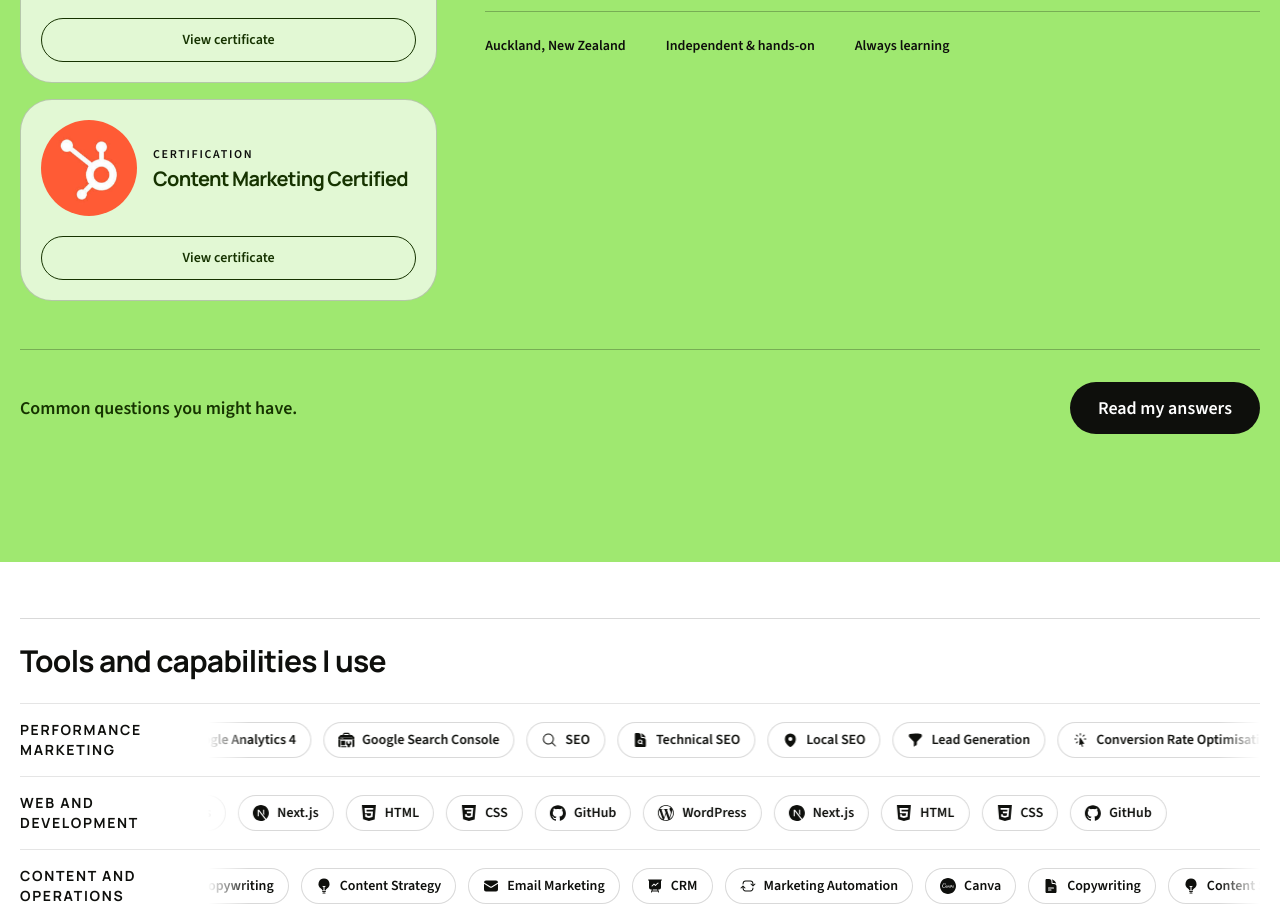
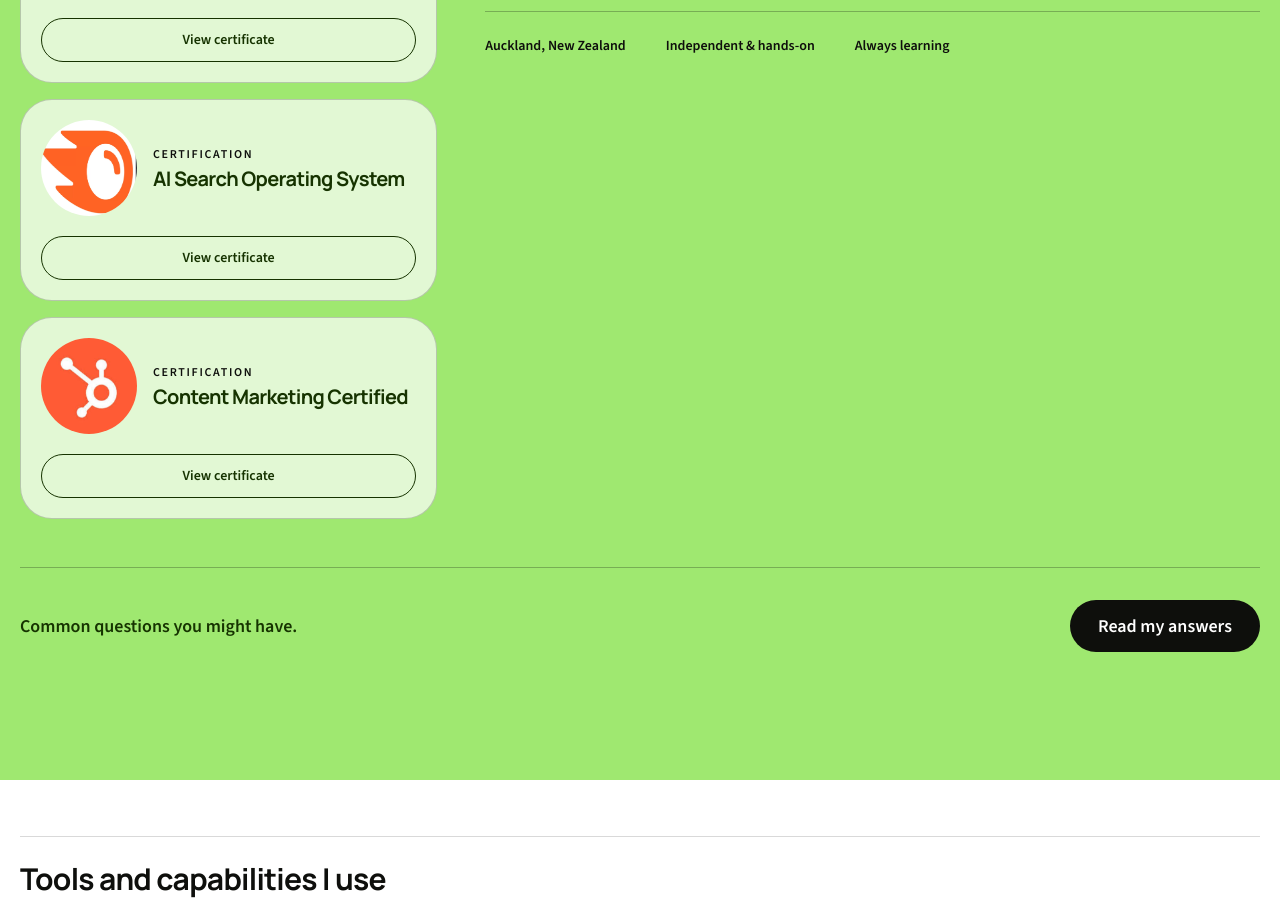
Before and after one commit to taranveerultra-bot/Tara-cv, a Next.js app: page / in a window 1280 px wide. Shown: the part 2020-2937 px from the top of the page. Built offline with nearby package versions, Linux system fonts and the light colour scheme.

Commit message:
Add Semrush AI search certification

```diff
--- a/src/components/PortfolioSections.tsx
+++ b/src/components/PortfolioSections.tsx
@@ -39,6 +39,12 @@ const certifications: Certification[] = [
         badge: "/images/semrush-logo.png",
         badgeAlt: "Semrush logo",
         credentialUrl: "https://static.semrush.com/academy/certificates/7ee9f9d0da/taran-veer_25.pdf",
+    },
+    {
+        title: "AI Search Operating System",
+        badge: "/images/semrush-logo.png",
+        badgeAlt: "Semrush logo",
+        credentialUrl: "https://static.semrush.com/academy/certificates/c768189311/taran-veer_37.pdf",
     },
     {
         title: "Content Marketing Certified",
```
